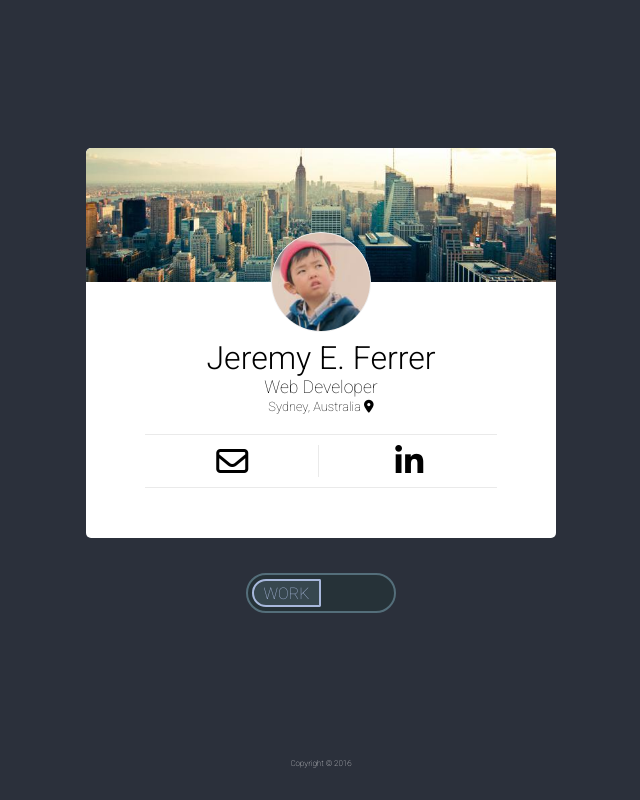
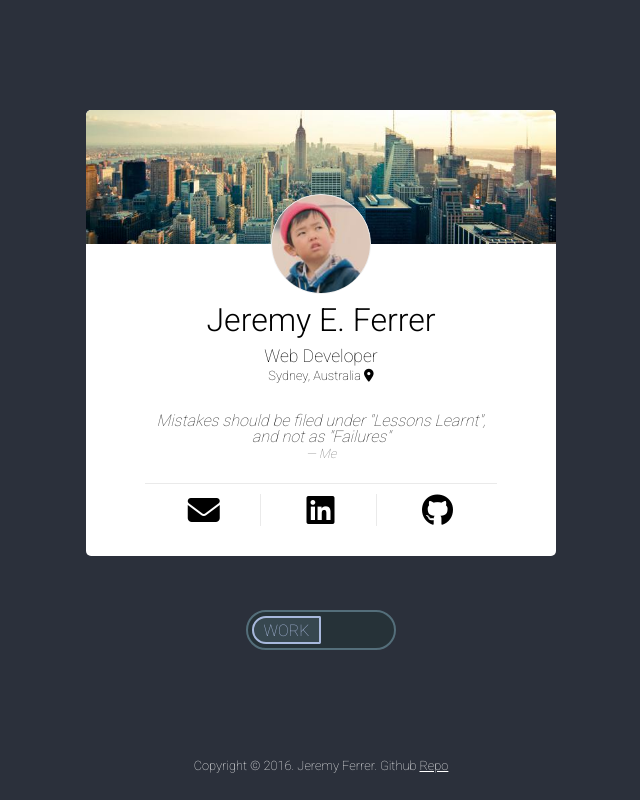
Before and after one commit to jeremyef/personal-site, a website: page app/index.html in a window 1280 px wide. Shown: the whole page, without its empty margins (319-959 px from the left). Drawn offline with nearby package versions, Linux system fonts and the light colour scheme; files that its build step writes are made by us from their sources.

Commit message:
Updated card and stylings

```diff
--- a/app/index.html
+++ b/app/index.html
@@ -35,7 +35,6 @@
     <body>
       <div class="main">
         <div class="container">
-
           <div class="flip-container left-right">
             <div class="card front work">
               <img class="img-responsive" src="media/bg-work-rs.jpg" style="width:100%;">
@@ -47,19 +46,25 @@
                 <p class="subheading">Web Developer</p>
                 <p class="location">Sydney, Australia <i class="fa fa-map-marker"></i></p>
               </div>
+              <div class="section quote">
+                <blockquote>
+                  <p>Mistakes should be filed under "Lessons Learnt", and not as "Failures"</p>
+                  <footer>Me</footer>
+                </blockquote>
+              </div>
               <div class="section link-bar">
-                <a href="https://google.com">
+                <a href="mailto:contact@jeremyeferrer.info" alt="Contact me" title="Contact me">
                 <span class="item email">
-                <i class="fa fa-envelope-o fa-2x"></i>
+                <i class="fa fa-envelope fa-2x"></i>
                 </span></a>
-                <a href="https://linkedin.com">
+                <a href="https://www.linkedin.com/in/jeremyeferrer" alt="LinkedIn" title="LinkedIn" target="_blank">
                 <span class="item linkedin">
-                  <i class="fa fa-linkedin fa-2x"></i>
+                  <i class="fa fa-linkedin-square fa-2x"></i>
                 </span></a>
-
-              </div>
-              <div class="section place">
-
+                <a href="https://github.com/jeremyef/" alt="Github" title="LinkedIn" target="_blank">
+                <span class="item github">
+                  <i class="fa fa-github fa-2x"></i>
+                </span></a>
               </div>
             </div>
             <div class="card back play">
@@ -69,22 +74,24 @@
               </div>
               <div class="section nameplate">
                 <h1 class="name">Captain Planet</h1>
-                <p class="subheading">Gamer/eSports Enthusiast</p>
+                <p class="subheading">Gamer/eSports Enthusiast/Dota Fanatic</p>
                 <p class="location">Sydney, Australia <i class="fa fa-map-marker"></i></p>
               </div>
+              <div class="section quote">
+                <blockquote>
+                  <p>Just one more turn, I promise...</p>
+                  <footer>Civilization 5</footer>
+                </blockquote>
+              </div>
               <div class="section link-bar">
-                <a href="https://google.com">
+                <a href="http://steamcommunity.com/id/cptplanet/" alt="Steam Profile" title="Steam Profile" target="_blank">
                 <span class="item steam">
                 <i class="fa fa-steam-square fa-2x"></i>
                 </span></a>
-                <a href="https://linkedin.com">
-                <span class="item battlenet">
-                  <i class="fa fa-linkedin fa-2x"></i>
+                <a href="http://www.dotabuff.com/players/40280323" alt="Dotabuff" title="Dotabuff" target="_blank">
+                <span class="item dotabuff">
+                  <i class="fa fa-pie-chart fa-2x"></i>
                 </span></a>
-
-              </div>
-              <div class="section place">
-
               </div>
             </div>
 
@@ -100,7 +107,7 @@
     </div>
     <div class="footer">
       <div class="container">
-        <p>Copyright 	&#169; <span class="year">2016</span></p>
+        <p>Copyright 	&#169; <span class="year">2016</span>. Jeremy Ferrer. Github <a href="https://github.com/jeremyef/personal-site">Repo</a></p>
       </div>
     </div>
 
--- a/app/scripts/main.js
+++ b/app/scripts/main.js
@@ -4,15 +4,15 @@ $( document ).ready(function() {
     // Updates footer year incase someone forgets
     updateYear();
 
-
+    // Toggle handler for slider
     $('.toggle').click(function(e) {
       var toggle = this;
 
       e.preventDefault();
 
-      $(toggle).toggleClass('toggle--on')
-             .toggleClass('toggle--off')
-             .addClass('toggle--moving');
+      $(this).toggleClass('toggle--on')
+        .toggleClass('toggle--off')
+        .addClass('toggle--moving');
 
       setTimeout(function() {
         $(toggle).removeClass('toggle--moving');
@@ -20,7 +20,7 @@ $( document ).ready(function() {
 
       $('.flip-container').toggleClass("flip");
       $('body').toggleClass('game')
-      $('html, body').animate({ scrollTop:0}, 'slow');
+      $('html, body').animate({ scrollTop: 20}, 'slow');
     });
 
 
--- a/app/styles/sass/main.scss
+++ b/app/styles/sass/main.scss
@@ -1,4 +1,5 @@
 $font-stack: 'Roboto', sans-serif;
+$card-min-height: 410px;
 
 /* http://meyerweb.com/eric/tools/css/reset/
    v2.0 | 20110126
@@ -80,7 +81,7 @@ a:hover, a:active{
   color: 2b303b;
 }
 .container{
-  width:350px;
+  width:320px;
 }
 .main{
   display:flex;
@@ -102,7 +103,7 @@ a:hover, a:active{
 	  -moz-transform-style: preserve-3d;
 	  -webkit-transform-style: preserve-3d;
 	  transform-style: preserve-3d;
-		min-height:355px;
+		min-height:$card-min-height;
 		.front {
 		  z-index: 2;
 		}
@@ -144,10 +145,26 @@ a:hover, a:active{
 	  -webkit-transform: rotateY(-180deg);
 	  transform: rotateY(-180deg);
 	}
+	.card.work {
+		.link-bar{
+			.item{
+				width: 32%;
+			}
+			a:nth-child(-n+2) .item{
+				border-right: 1px solid #EAEAEA;
+			}
+		}
+	}
+	.card.play{
+		.link-bar{
+			a:nth-child(-n+1) .item{
+				border-right: 1px solid #EAEAEA;
+			}
+		}
+	}
   .card{
     background: #fff;
     border-radius: 5px;
-
     .section{
       padding: 5px 0;
       text-align: center;
@@ -168,10 +185,11 @@ a:hover, a:active{
       color: #000;
       text-align: center;
       margin: 10px 0 0;
-      padding: 0 0 20px;
+      padding: 0 0 10px;
       .name{
         font-weight:300;
-        font-size: 2em
+        font-size: 2em;
+				padding-bottom:0.2em;
       }
       .subheading{
         margin: 5px 0;
@@ -183,22 +201,24 @@ a:hover, a:active{
         font-size: .8em;
       }
     }
+		.quote{
+			padding: 20px 0;
+			font-style:italic;
+		}
+		.quote{
+			width:80%;
+			margin: 0 auto;
+		}
     .link-bar{
       width:80%;
 			margin: 0 auto;
       text-align:center;
-			padding:10px 0;
+			padding:10px 0 30px;
 			border-top: 1px solid #EAEAEA;
-			border-bottom: 1px solid #EAEAEA;
       .item{
         width:49%;
         display: inline-block;
-
       }
-			.item.email, .item.steam{
-				border-right: 1px solid #EAEAEA;
-			}
-
     }
     .place{
       padding-bottom: 20px;
@@ -273,7 +293,11 @@ a:hover, a:active{
 .footer{
 	color:white;
 	text-align: center;
-	font-size: 0.5em;
+	font-size: 0.8em;
+	a{
+		color:white;
+		text-decoration: underline;
+	}
 }
 
 [class^="icon-"], [class*=" icon-"] {
@@ -293,7 +317,7 @@ a:hover, a:active{
   }
 	.main{
 		.flip-container{
-			min-height:375px;
+			min-height: $card-min-height + 35;
 		}
 	}
 }
@@ -304,8 +328,12 @@ a:hover, a:active{
     width:500px;
   }
   .main{
+		.flip-container{
+			min-height: $card-min-height + 60;
+		}
+
     .card{
-      .link-bar{
+      .link-bar, .quote{
         width: 75%;
         margin: 0 auto;
         .fa-3x{
@@ -317,11 +345,6 @@ a:hover, a:active{
 }
 // Small Devices, Tablets
 @media only screen and (min-width : 768px) {
-	.main{
-		.flip-container{
-			min-height:395px;
-		}
-	}
 
 
 }
@@ -329,7 +352,6 @@ a:hover, a:active{
 @media only screen and (min-width : 980px) {
 
 }
-
 /* Medium Devices, Desktops */
 @media only screen and (min-width : 992px) {
 
```
Also changed, not shown: app/styles/main.css.
